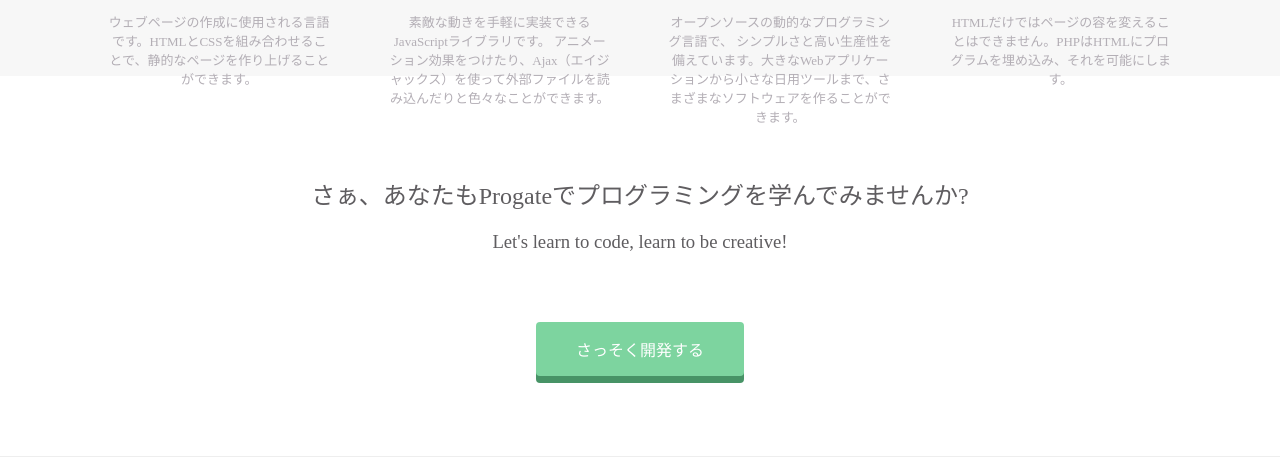
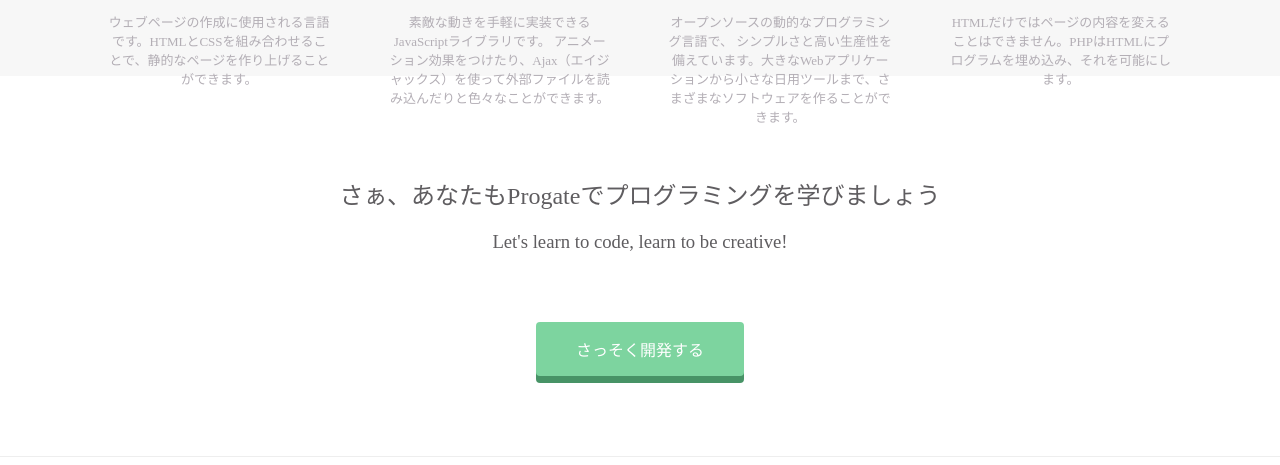
Before and after one commit to ogafumy/github.lo, a plain HTML site: page index.html in a window 1280 px wide. Shown: the part 1170-1635 px from the top of the page. Drawn offline with Linux system fonts and the light colour scheme.

Commit message:
Update index.html

```diff
--- a/index.html
+++ b/index.html
@@ -65,7 +65,7 @@
             <img src="https://prog-8.com/images/html/advanced/php.png">
             <p>PHP</p>
           </div>
-          <p class="text-contents">HTMLだけではページの容を変えることはできません。PHPはHTMLにプログラムを埋め込み、それを可能にします。</p>
+          <p class="text-contents">HTMLだけではページの内容を変えることはできません。PHPはHTMLにプログラムを埋め込み、それを可能にします。</p>
         </div>
       </div>
       <div class="clear"></div>
@@ -74,7 +74,7 @@
   <div class="message-wrapper">
     <div class="container">
       <div class="heading">
-        <h2>さぁ、あなたもProgateでプログラミングを学んでみませんか?</h2>
+        <h2>さぁ、あなたもProgateでプログラミングを学びましょう</h2>
         <h3>Let's learn to code, learn to be creative!</h3>
       </div>
       <span class="btn message">さっそく開発する</span>
```
